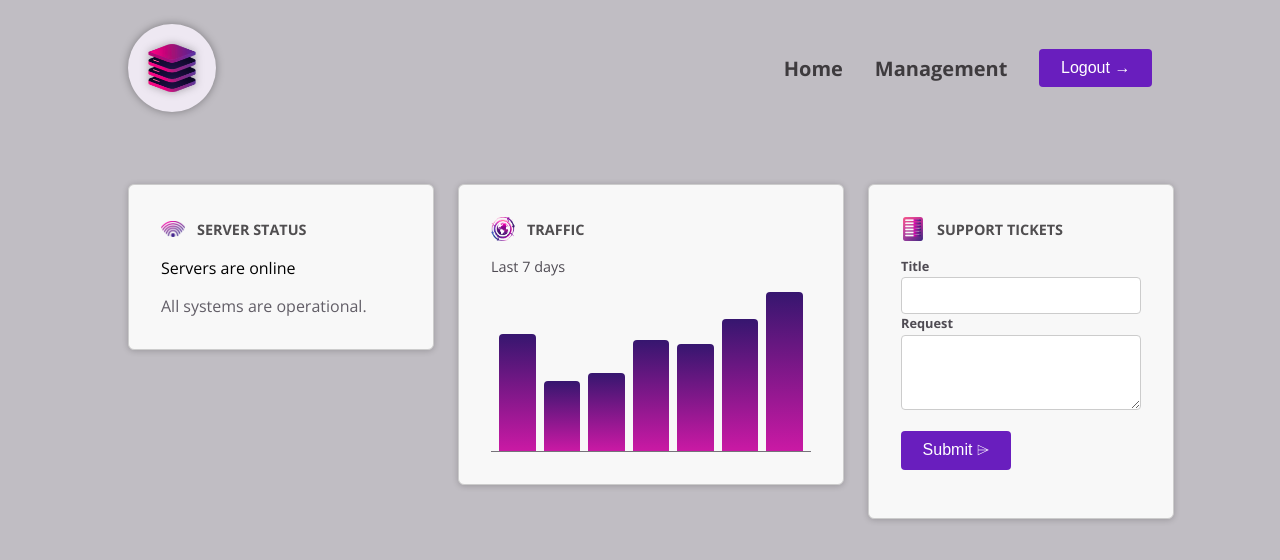
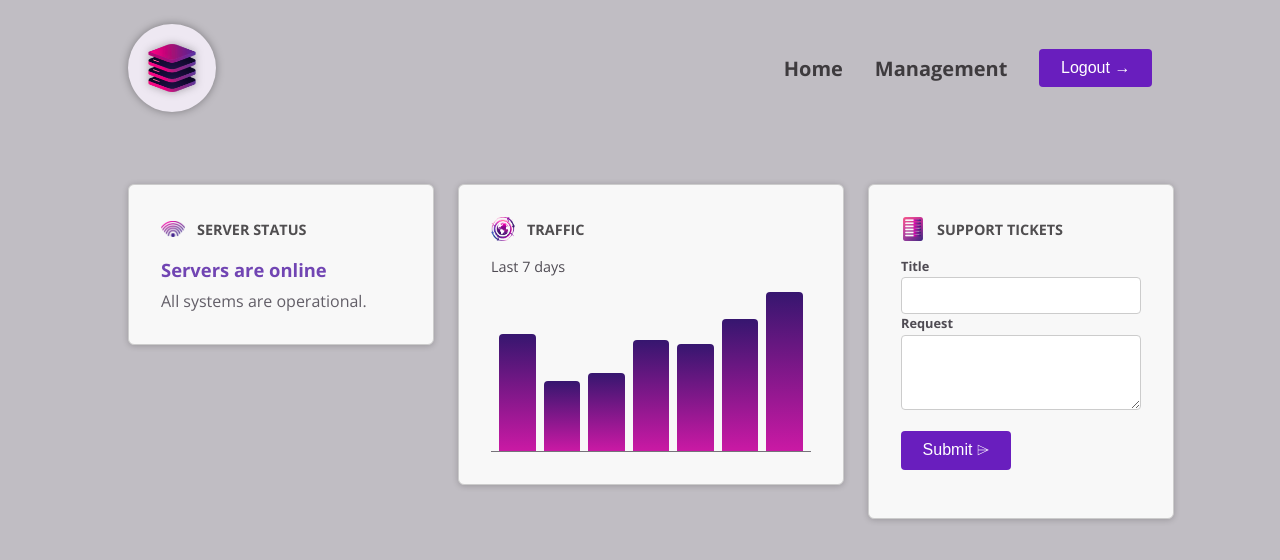
Before and after one commit to adnan5509/WorkNest, an Angular app: page / in a window 1280 px wide. Shown: the top 560 px of the page. Built offline with nearby package versions, Linux system fonts and the light colour scheme.

Commit message:
refactor: enhance server status component with dynamic status updates and improved styling

```diff
--- a/src/app/components/dashboard/server-status/server-status.component.html
+++ b/src/app/components/dashboard/server-status/server-status.component.html
@@ -1,3 +1,9 @@
+<div [class]="{
+        'status' : true,
+        'status-online':currentStatus === 'online',
+        'status-offline':currentStatus === 'offline',
+        'status-unknown':currentStatus === 'unknown'
+        }">
     @if (currentStatus === 'online') {
     <p>Servers are online</p>
     <p>All systems are operational.</p>
@@ -8,3 +14,4 @@
     <p>Server status is unknown</p>
     <p>Fetching server status failed.</p>
     }
+</div>
--- a/src/app/components/dashboard/server-status/server-status.component.ts
+++ b/src/app/components/dashboard/server-status/server-status.component.ts
@@ -8,6 +8,20 @@
   styleUrl: './server-status.component.css'
 })
 export class ServerStatusComponent {
-  currentStatus = 'online';
+  currentStatus: 'online' | 'offline' | 'unknown' = 'offline';
 
+  constructor() {
+    setInterval(() => {
+      const serverAvailabiltyPercent = Math.random() * 100;
+
+      if (serverAvailabiltyPercent > 50) {
+        this.currentStatus = 'online';
+      } else if (serverAvailabiltyPercent > 20) {
+        this.currentStatus = 'unknown';
+      } else {
+        this.currentStatus = 'offline';
+      }
+    }, 5000);
+
+  }
 }
```
Lines whose indentation alone changed are shown as unchanged.
